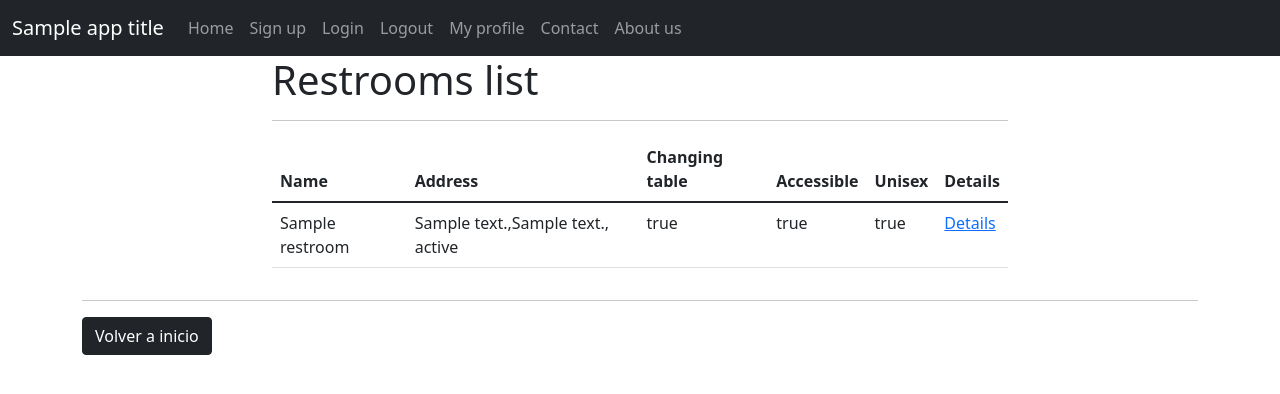
After one commit to juangro27/ThroneTracker, a Node server app: template views/restrooms/restrooms-list.hbs in a window 1280 px wide. The commit adds this page. Shown: the top 394 px of the page. Run offline with Node 20, Linux system fonts and the light colour scheme; tables that the repository leaves empty hold one stand-in row (values such as "Sample post"); the template is opened without the code that fills it: values that come from a table or form of the project are taken from there, most other values are stand-ins (such as "Sample title", 1, 10 or a date in 2020); some libraries are stand-ins or nearby versions.

Commit message:
added list of restrooms

```diff
--- /dev/null
+++ b/public/js/test.js
@@ -0,0 +1,4 @@
+const trElements = [...document.querySelectorAll("#restroomID")]
+// const trElementsArray = Array.prototype.slice.call(trElements)
+const restroomsIDs = trElements.map(element => element.getAttribute("reference"))
+console.log(restroomsIDs)
--- /dev/null
+++ b/views/restrooms/restrooms-list.hbs
@@ -0,0 +1,48 @@
+<div class="container">
+
+    <div class="row justify-content-center">
+
+        <div class="col-md-8">
+
+            <h1>Restrooms list</h1>
+            <hr>
+
+            <table class="table">
+                <thead>
+                    <tr>
+                        <th scope="col">Name</th>
+                        <th scope="col">Address</th>
+                        <th scope="col">Changing table</th>
+                        <th scope="col">Accessible</th>
+                        <th scope="col">Unisex</th>
+                        <th scope="col">Details</th>
+                    </tr>
+                </thead>
+                <tbody>
+
+                    {{#each restrooms}}
+
+                    <tr>
+                        <td hidden id="restroomID" reference="{{id}}"></td>
+                        <td>{{name}}</td>
+                        <td>{{address.street }},{{address.city}}, {{address.state}}</td>
+                        <td>{{features.changing_table}}</td>
+                        <td>{{features.accessible}}</td>
+                        <td>{{features.unisex}}</td>
+                        <td> <a href=" /restrooms/{{_id}}">Details</a>
+                        </td>
+                    </tr>
+
+                    {{/each}}
+
+                </tbody>
+            </table>
+        </div>
+    </div>
+
+    <hr>
+
+    <a href="/" class="btn btn-dark">Volver a inicio</a>
+
+</div>
+<script src="/js/test.js"></script>
```
Also changed, not shown: public/js/geoLocation.js (+0 -14 lines), routes/restroom.routes.js (+17 -1 lines), services/restroomsApi.service.js (+7 -2 lines), views/index.hbs (+6 -2 lines).
